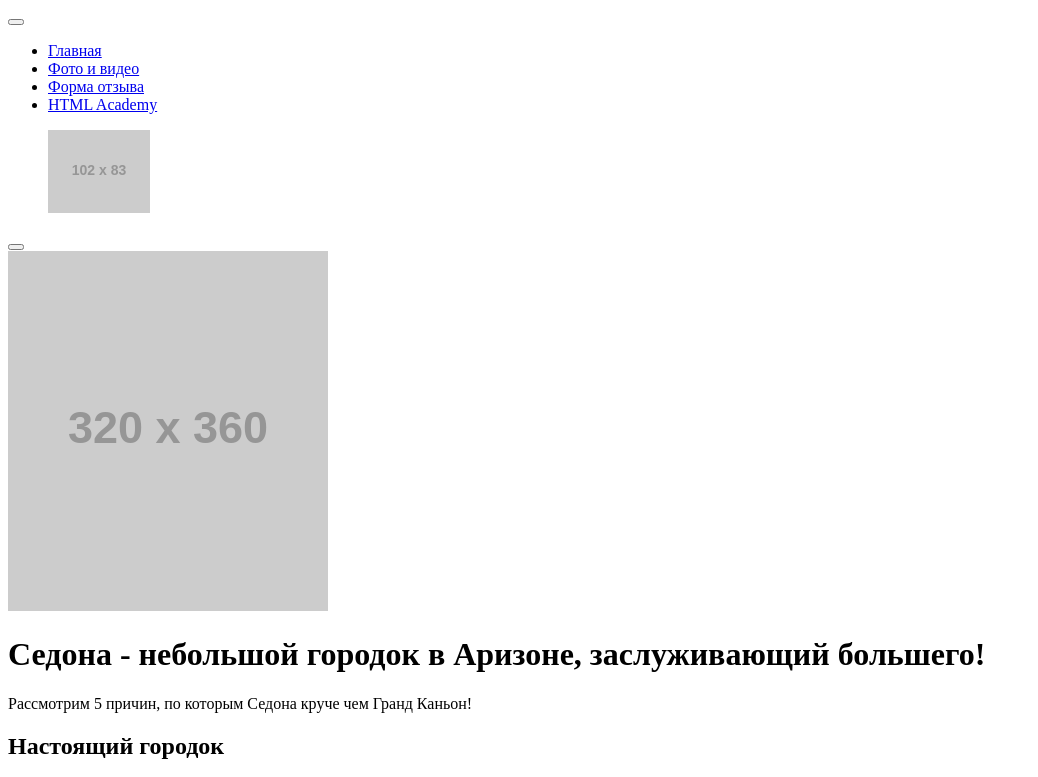
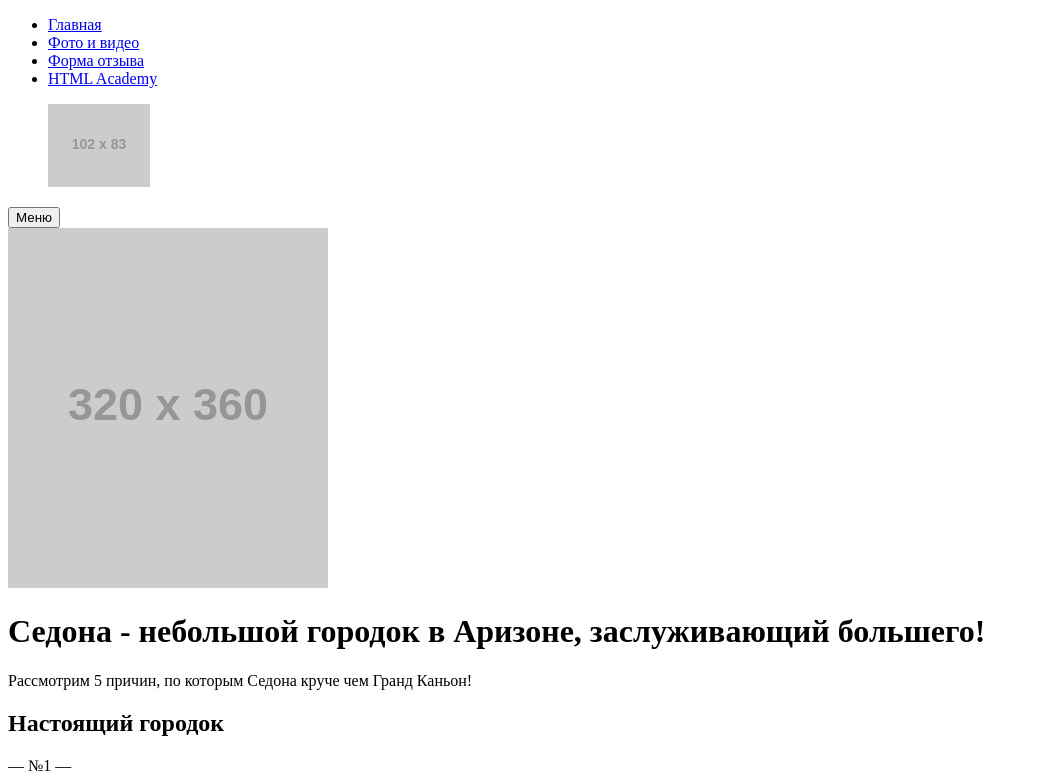
Before and after one commit to alexx150489/40730-sedona, a website: page index.html in a window 1280 px wide. Shown: the top 777 px of the page, without its empty margins (0-1038 px from the left). Drawn offline with Linux system fonts and the light colour scheme; placeholder pictures from the web are drawn by us.

Commit message:
Убрал лишнюю кнопку из навигации и добавил название кнопке page-header__toogle

```diff
--- a/index.html
+++ b/index.html
@@ -8,8 +8,6 @@
     <div class="site-wrapper">
       <header class="page-header">
         <nav class="main-nav main-nav--open">
-
-          <button class="main-nav__close-btn"></button>
 
           <ul class="main-nav__list">
             <li class="main-nav__item"><a href="index.html" class="main-nav__link">Главная</a></li>
@@ -23,7 +21,7 @@
           <img src="http://placehold.it/102x83" width="102" height="83" alt="">
         </figure>
 
-        <button class="page-header__toogle"></button>
+        <button class="page-header__toogle">Меню</button>
       </header>
 
       <div class="page-promo">
```
Also changed, not shown: form.html (+1 -3 lines), photo.html (+1 -3 lines).
